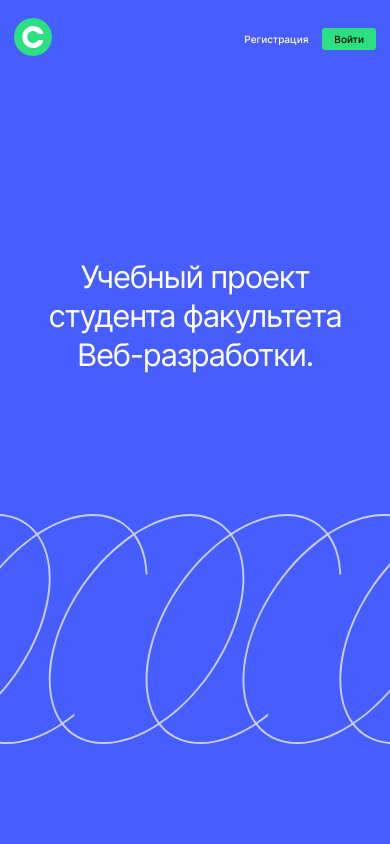
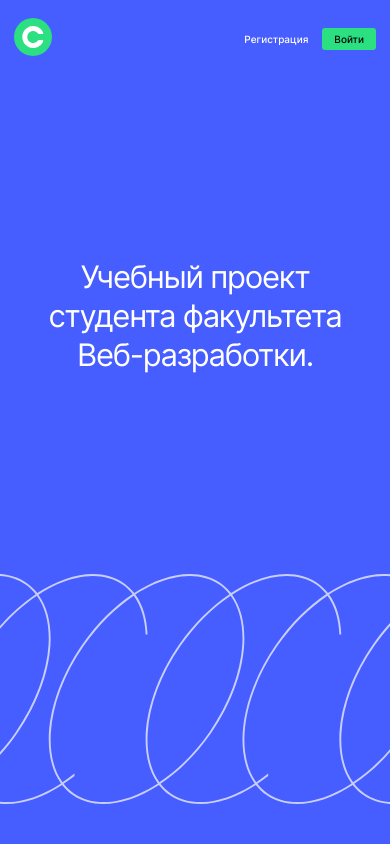
Before and after one commit to evalyev/movies-explorer-frontend, a React (Create React App) app: page / in a window 390 px wide. Shown: the top 844 px of the page. Built offline with nearby package versions, Linux system fonts and the light colour scheme.

Commit message:
fix: исправлена ошибка с отступами на главной при ширине экрана, близкой 400px

```diff
--- a/src/blocks/header/__land-logo/header__land-logo.css
+++ b/src/blocks/header/__land-logo/header__land-logo.css
@@ -25,5 +25,6 @@
     height: 230px;
     transform: translateX(calc((100vw - 680px) / 2 - 14px));
     object-position: center;
+    margin-top: auto;
   }
 }
--- a/src/blocks/header/__title/header__title.css
+++ b/src/blocks/header/__title/header__title.css
@@ -21,5 +21,6 @@
     font-size: 31px;
     line-height: 39px;
     text-align: center;
+    margin-bottom: 0;
   }
 }
--- a/src/blocks/header/_type/header_type_blue.css
+++ b/src/blocks/header/_type/header_type_blue.css
@@ -9,3 +9,9 @@
     padding-bottom: 70px;
   }
 }
+
+@media (max-width: 600px) {
+  .header_type_blue {
+    padding-bottom: 40px;
+  }
+}
--- a/src/components/Header/Header.js
+++ b/src/components/Header/Header.js
@@ -93,7 +93,7 @@ function Header(props) {
           </nav>
 
           <Routes>
-            <Route exact path="/" element={
+            <Route path="/" element={
               <>
                 <h1 className="header__title">Учебный проект студента факультета Веб-разработки.</h1>
                 <img className="header__land-logo" src={backLogo} alt="" />
```
